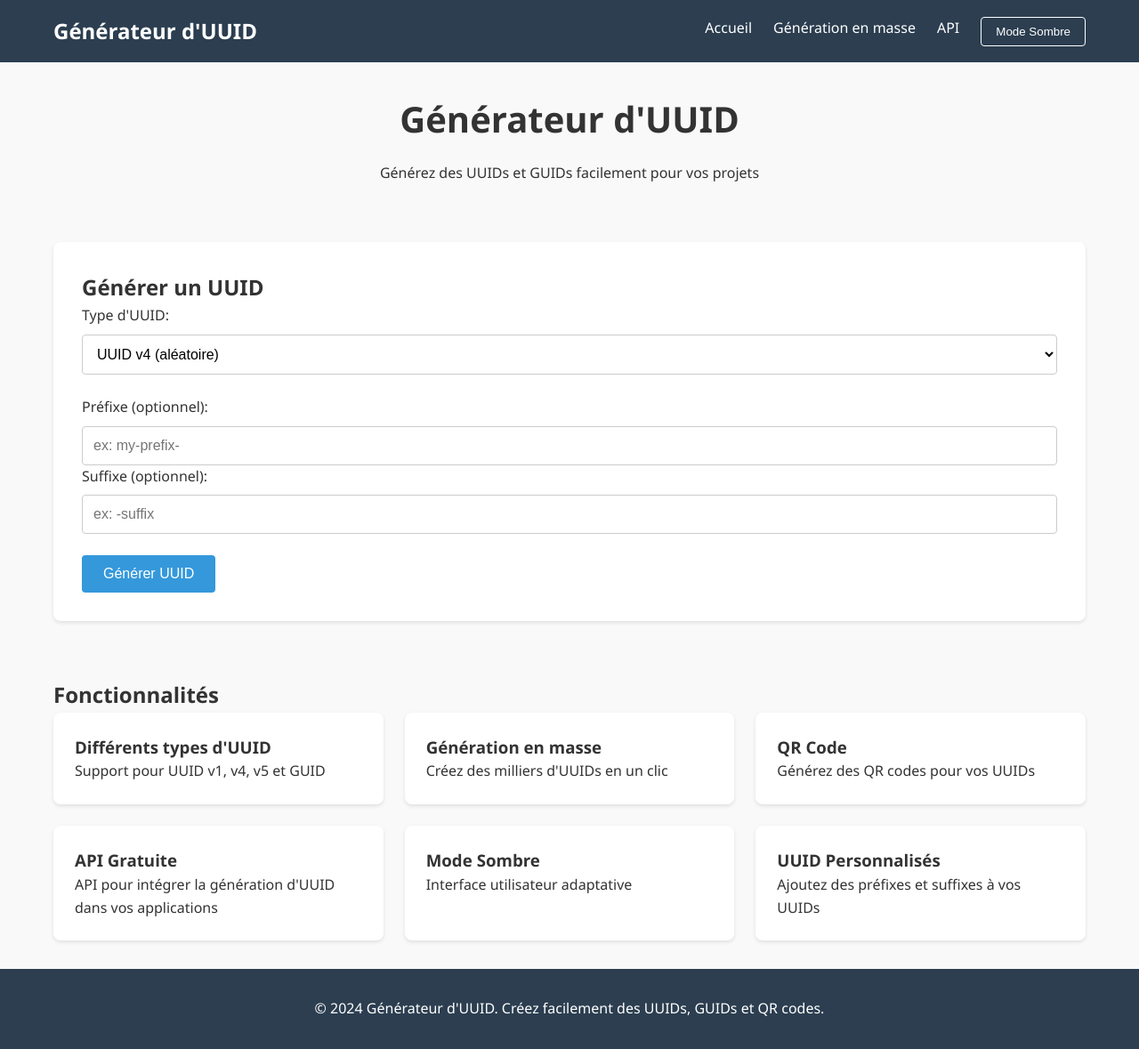
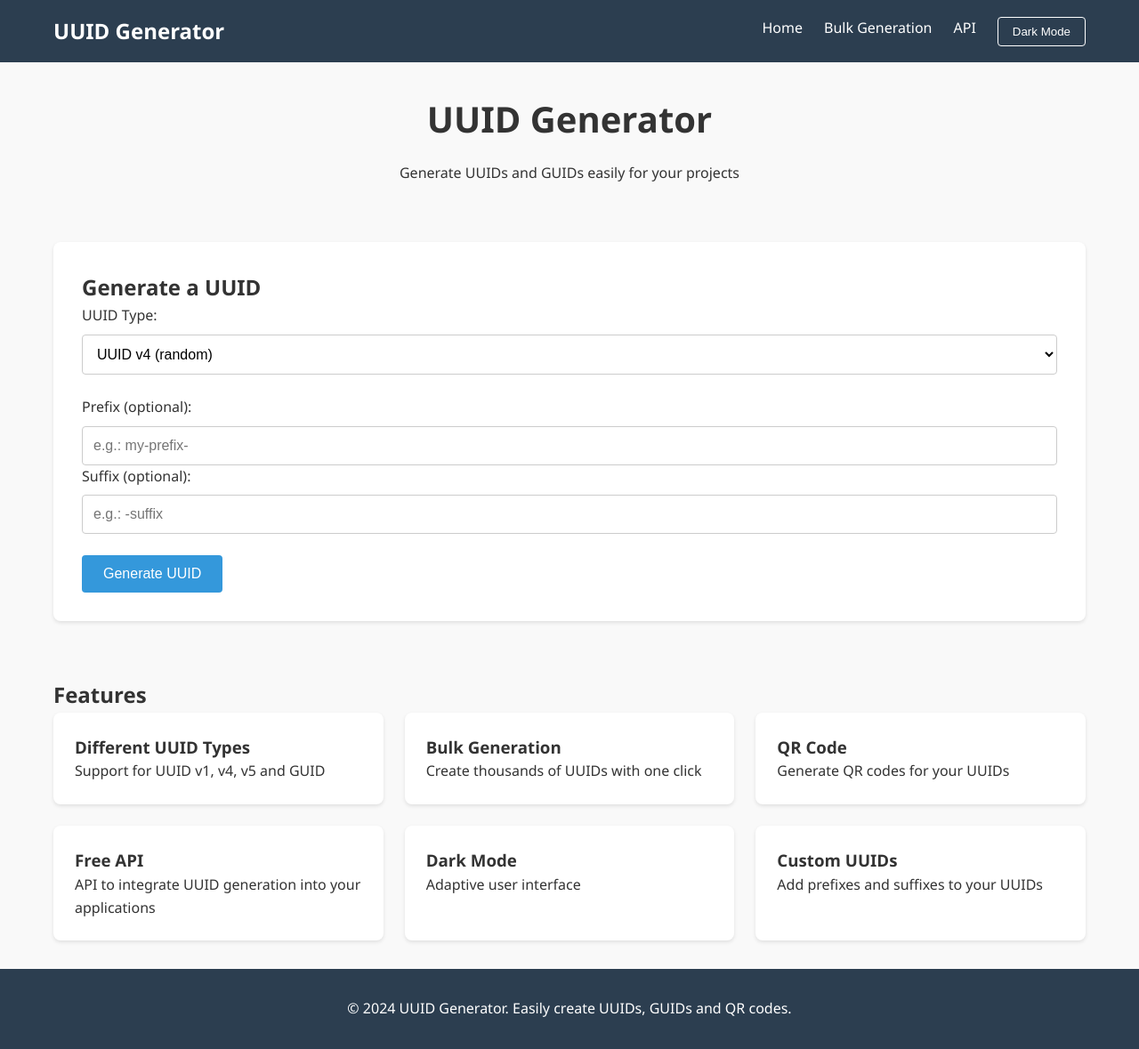
Before and after one commit to hassineabd/uuidgenerator, a Flask app: page / in a window 1280 px wide. Shown: the whole page at 89% size. Run offline with Flask 3, Linux system fonts and the light colour scheme.

Commit message:
traduit en anglais

```diff
--- a/app.py
+++ b/app.py
@@ -12,7 +12,7 @@ import datetime
 app = Flask(__name__)
 app.config.from_object(Config)
 
-# Rate limiter pour l'API
+# Rate limiter for the API
 limiter = Limiter(
     get_remote_address,
     app=app,
@@ -20,7 +20,7 @@ limiter = Limiter(
     storage_uri="memory://",
 )
 
-# Ajouter le contexte global pour tous les templates
+# Add global context for all templates
 @app.context_processor
 def inject_now():
     return {'now': datetime.datetime.now()}
@@ -28,20 +28,20 @@ def inject_now():
 @app.route('/')
 def index():
     return render_template('index.html',
-                          title=Config.SITE_TITLE,
-                          description=Config.SITE_DESCRIPTION)
+                          title="UUID Generator",
+                          description="Generate UUIDs and GUIDs easily for your projects")
 
 @app.route('/bulk')
 def bulk():
     return render_template('bulk.html',
-                          title="Générer des UUIDs en masse - " + Config.SITE_TITLE,
-                          description="Créez des milliers d'UUIDs en quelques secondes avec notre générateur en masse.")
+                          title="Generate Bulk UUIDs - " + Config.SITE_TITLE,
+                          description="Create thousands of UUIDs in seconds with our bulk generator.")
 
 @app.route('/api')
 def api_docs():
     return render_template('api.html',
-                          title="API UUID - Documentation - " + Config.SITE_TITLE,
-                          description="Documentation de l'API gratuite pour générer des UUIDs programmatiquement.")
+                          title="UUID API - Documentation - " + Config.SITE_TITLE,
+                          description="Documentation for the free API to generate UUIDs programmatically.")
 
 @app.route('/generate', methods=['POST'])
 def generate():
@@ -63,7 +63,7 @@ def generate_bulk():
     count = int(request.form.get('count', 10))
     uuid_type = request.form.get('type', 'v4')
 
-    # Limiter le nombre pour éviter les abus
+    # Limit the number to avoid abuse
     if count > 1000:
         count = 1000
 
@@ -89,7 +89,7 @@ def api_uuid():
     uuid_type = request.args.get('type', 'v4')
     count = int(request.args.get('count', 1))
 
-    # Limiter le nombre pour éviter les abus
+    # Limit the number to avoid abuse
     if count > 100:
         count = 100
 
--- a/static/js/code-generator.js
+++ b/static/js/code-generator.js
@@ -1,5 +1,5 @@
 document.addEventListener('DOMContentLoaded', function() {
-    // Gestion de la génération des snippets de code
+    // Managing the generation of code snippets
     const generateCodeBtn = document.getElementById('generate-code-btn');
     const codeLanguage = document.getElementById('code-language');
     const codeSnippet = document.getElementById('code-snippet').querySelector('code');
@@ -14,29 +14,29 @@ document.addEventListener('DOMContentLoaded', function() {
 
         switch (language) {
             case 'python':
-                code = `import uuid\n\n# Utiliser un UUID existant\nmy_uuid = uuid.UUID('${uuid}')\nprint(my_uuid)  # ${uuid}\n\n# Générer un nouvel UUID v4\nnew_uuid = uuid.uuid4()\nprint(new_uuid)`;
+                code = `import uuid\n\n# Use an existing UUID\nmy_uuid = uuid.UUID('${uuid}')\nprint(my_uuid)  # ${uuid}\n\n# Generate a new UUID v4\nnew_uuid = uuid.uuid4()\nprint(new_uuid)`;
                 break;
             case 'javascript':
-                code = `// Utiliser un UUID existant\nconst myUuid = '${uuid}';\nconsole.log(myUuid);  // ${uuid}\n\n// Générer un nouvel UUID v4 (navigateur moderne)\nif (self.crypto && self.crypto.randomUUID) {\n  const newUuid = self.crypto.randomUUID();\n  console.log('Nouvel UUID généré:', newUuid);\n} else {\n  console.log('API crypto.randomUUID non supportée');\n}`;
+                code = `// Use an existing UUID\nconst myUuid = '${uuid}';\nconsole.log(myUuid);  // ${uuid}\n\n// Generate a new UUID v4 (modern browser)\nif (self.crypto && self.crypto.randomUUID) {\n  const newUuid = self.crypto.randomUUID();\n  console.log('New UUID generated:', newUuid);\n} else {\n  console.log('crypto.randomUUID API not supported');\n}`;
                 break;
             case 'java':
-                code = `import java.util.UUID;\n\npublic class UUIDExample {\n    public static void main(String[] args) {\n        // Utiliser un UUID existant\n        UUID myUuid = UUID.fromString("${uuid}");\n        System.out.println(myUuid);  // ${uuid}\n        \n        // Générer un nouvel UUID v4\n        UUID randomUuid = UUID.randomUUID();\n        System.out.println("UUID généré: " + randomUuid);\n    }\n}`;
+                code = `import java.util.UUID;\n\npublic class UUIDExample {\n    public static void main(String[] args) {\n        // Use an existing UUID\n        UUID myUuid = UUID.fromString("${uuid}");\n        System.out.println(myUuid);  // ${uuid}\n        \n        // Generate a new UUID v4\n        UUID randomUuid = UUID.randomUUID();\n        System.out.println("Generated UUID: " + randomUuid);\n    }\n}`;
                 break;
             case 'csharp':
-                code = `using System;\n\nclass Program\n{\n    static void Main()\n    {\n        // Utiliser un UUID/GUID existant\n        Guid myGuid = Guid.Parse("${uuid}");\n        Console.WriteLine(myGuid);  // ${uuid}\n        \n        // Générer un nouveau GUID\n        Guid newGuid = Guid.NewGuid();\n        Console.WriteLine($"GUID généré: {newGuid}");\n    }\n}`;
+                code = `using System;\n\nclass Program\n{\n    static void Main()\n    {\n        // Use an existing UUID/GUID\n        Guid myGuid = Guid.Parse("${uuid}");\n        Console.WriteLine(myGuid);  // ${uuid}\n        \n        // Generate a new GUID\n        Guid newGuid = Guid.NewGuid();\n        Console.WriteLine($"Generated GUID: {newGuid}");\n    }\n}`;
                 break;
             default:
-                code = `// Code non disponible pour ce langage`;
+                code = `// Code not available for this language`;
         }
 
         codeSnippet.textContent = code;
     });
 
-    // Copier le code
+    // Copy the code
     copyCodeBtn.addEventListener('click', function() {
         const code = codeSnippet.textContent;
 
-        // Créer un élément temporaire pour la copie
+        // Create a temporary element for copying
         const tempElement = document.createElement('textarea');
         tempElement.value = code;
         tempElement.setAttribute('readonly', '');
@@ -44,19 +44,19 @@ document.addEventListener('DOMContentLoaded', function() {
         tempElement.style.left = '-9999px';
         document.body.appendChild(tempElement);
 
-        // Sélectionner et copier
+        // Select and copy
         tempElement.select();
         document.execCommand('copy');
 
-        // Nettoyer
+        // Clean up
         document.body.removeChild(tempElement);
 
-        showToast('Code copié dans le presse-papiers');
+        showToast('Code copied to clipboard');
     });
 
-    // Toast notification (réutilisable)
+    // Toast notification (reusable)
     function showToast(message) {
-        // Vérifier si la fonction existe déjà dans le contexte global
+        // Check if the function already exists in the global context
         if (window.showToast) {
             window.showToast(message);
             return;
--- a/static/js/main.js
+++ b/static/js/main.js
@@ -1,5 +1,5 @@
 document.addEventListener('DOMContentLoaded', function() {
-    // Gestion du formulaire UUID
+    // UUID form management
     const uuidForm = document.getElementById('uuid-form');
     const uuidTypeSelect = document.getElementById('uuid-type');
     const v5Options = document.querySelector('.v5-options');
@@ -7,35 +7,35 @@ document.addEventListener('DOMContentLoaded', function() {
     const uuidResult = document.getElementById('uuid-result');
     const copyUuidBtn = document.getElementById('copy-uuid');
 
-    // Boutons d'actions
+    // Action buttons
     const generateQrBtn = document.getElementById('generate-qr');
     const generateHashBtn = document.getElementById('generate-hash');
     const showCodeBtn = document.getElementById('show-code');
 
-    // Sections de résultats
+    // Result sections
     const qrResult = document.getElementById('qr-result');
     const hashResult = document.getElementById('hash-result');
     const codeResult = document.getElementById('code-result');
 
-    // Gestion du mode sombre
+    // Dark mode management
     const themeToggle = document.getElementById('theme-toggle');
     const body = document.body;
 
-    // Vérifier si le mode sombre est déjà activé
+    // Check if dark mode is already activated
     if (localStorage.getItem('darkMode') === 'true') {
         body.classList.add('dark-mode');
-        themeToggle.textContent = 'Mode Clair';
+        themeToggle.textContent = 'Light Mode';
     }
 
-    // Activer/désactiver le mode sombre
+    // Enable/disable dark mode
     themeToggle.addEventListener('click', function() {
         body.classList.toggle('dark-mode');
         const isDarkMode = body.classList.contains('dark-mode');
         localStorage.setItem('darkMode', isDarkMode);
-        themeToggle.textContent = isDarkMode ? 'Mode Clair' : 'Mode Sombre';
+        themeToggle.textContent = isDarkMode ? 'Light Mode' : 'Dark Mode';
     });
 
-    // Afficher/masquer les options v5 en fonction du type d'UUID
+    // Show/hide v5 options depending on UUID type
     uuidTypeSelect.addEventListener('change', function() {
         if (this.value === 'v5') {
             v5Options.style.display = 'block';
@@ -44,7 +44,7 @@ document.addEventListener('DOMContentLoaded', function() {
         }
     });
 
-    // Soumission du formulaire
+    // Form submission
     uuidForm.addEventListener('submit', function(e) {
         e.preventDefault();
 
@@ -58,25 +58,25 @@ document.addEventListener('DOMContentLoaded', function() {
         .then(data => {
             uuidResult.value = data.uuid;
             resultSection.style.display = 'block';
-            // Réinitialiser les sections de résultats
+            // Reset result sections
             qrResult.style.display = 'none';
             hashResult.style.display = 'none';
             codeResult.style.display = 'none';
         })
         .catch(error => {
             console.error('Error:', error);
-            alert('Une erreur est survenue lors de la génération de l\'UUID.');
+            alert('An error occurred while generating the UUID.');
         });
     });
 
-    // Copier l'UUID
+    // Copy UUID
     copyUuidBtn.addEventListener('click', function() {
         uuidResult.select();
         document.execCommand('copy');
-        showToast('UUID copié dans le presse-papiers');
+        showToast('UUID copied to clipboard');
     });
 
-    // Générer QR Code
+    // Generate QR Code
     generateQrBtn.addEventListener('click', function() {
         const uuid = uuidResult.value;
         if (!uuid) return;
@@ -97,7 +97,7 @@ document.addEventListener('DOMContentLoaded', function() {
             hashResult.style.display = 'none';
             codeResult.style.display = 'none';
 
-            // Configuration du bouton de téléchargement
+            // Download button configuration
             const downloadQrBtn = document.getElementById('download-qr');
             downloadQrBtn.onclick = function() {
                 const a = document.createElement('a');
@@ -110,11 +110,11 @@ document.addEventListener('DOMContentLoaded', function() {
         })
         .catch(error => {
             console.error('Error:', error);
-            alert('Une erreur est survenue lors de la génération du QR code.');
+            alert('An error occurred while generating the QR code.');
         });
     });
 
-    // Générer un hash
+    // Generate a hash
     document.getElementById('generate-hash-btn').addEventListener('click', function() {
         const uuid = uuidResult.value;
         const hashType = document.getElementById('hash-type').value;
@@ -134,17 +134,17 @@ document.addEventListener('DOMContentLoaded', function() {
         })
         .catch(error => {
             console.error('Error:', error);
-            alert('Une erreur est survenue lors de la génération du hash.');
+            alert('An error occurred while generating the hash.');
         });
     });
 
-    // Afficher/masquer les sections de résultats
+    // Show/hide result sections
     generateHashBtn.addEventListener('click', function() {
         qrResult.style.display = 'none';
         hashResult.style.display = 'block';
         codeResult.style.display = 'none';
 
-        // Déclencher la génération de hash
+        // Trigger hash generation
         document.getElementById('generate-hash-btn').click();
     });
 
@@ -153,16 +153,16 @@ document.addEventListener('DOMContentLoaded', function() {
         hashResult.style.display = 'none';
         codeResult.style.display = 'block';
 
-        // Déclencher la génération de code
+        // Trigger code generation
         document.getElementById('generate-code-btn').click();
     });
 
-    // Copier le hash
+    // Copy the hash
     document.getElementById('copy-hash').addEventListener('click', function() {
         const hashValue = document.getElementById('hash-value');
         hashValue.select();
         document.execCommand('copy');
-        showToast('Hash copié dans le presse-papiers');
+        showToast('Hash copied to clipboard');
     });
 
     // Toast notification
@@ -184,7 +184,7 @@ document.addEventListener('DOMContentLoaded', function() {
         }, 3000);
     }
 
-    // Style pour le toast
+    // Style for toast
     const style = document.createElement('style');
     style.textContent = `
         .toast {
--- a/templates/base.html
+++ b/templates/base.html
@@ -1,5 +1,5 @@
 <!DOCTYPE html>
-<html lang="fr">
+<html lang="en">
 <head>
     <meta charset="UTF-8">
     <meta name="viewport" content="width=device-width, initial-scale=1.0">
@@ -20,13 +20,13 @@
 <body>
     <header>
         <div class="container">
-            <h1><a href="/">Générateur d'UUID</a></h1>
+            <h1><a href="/">UUID Generator</a></h1>
             <nav>
                 <ul>
-                    <li><a href="/">Accueil</a></li>
-                    <li><a href="/bulk">Génération en masse</a></li>
+                    <li><a href="/">Home</a></li>
+                    <li><a href="/bulk">Bulk Generation</a></li>
                     <li><a href="/api">API</a></li>
-                    <li><button id="theme-toggle">Mode Sombre</button></li>
+                    <li><button id="theme-toggle">Dark Mode</button></li>
                 </ul>
             </nav>
         </div>
@@ -38,14 +38,14 @@
 
     <footer>
         <div class="container">
-            <p>© 2024 Générateur d'UUID. Créez facilement des UUIDs, GUIDs et QR codes.</p>
+            <p>© 2024 UUID Generator. Easily create UUIDs, GUIDs and QR codes.</p>
         </div>
     </footer>
 
     <script src="{{ url_for('static', filename='js/main.js') }}"></script>
     <script src="{{ url_for('static', filename='js/code-generator.js') }}"></script>
     <script>
-        // Mettre à jour l'année courante
+        // Update current year
         document.getElementById('current-year').textContent = new Date().getFullYear();
     </script>
 </body>
--- a/templates/index.html
+++ b/templates/index.html
@@ -2,49 +2,49 @@
 
 {% block content %}
 <section class="hero">
-    <h1>Générateur d'UUID</h1>
-    <p>Générez des UUIDs et GUIDs facilement pour vos projets</p>
+    <h1>UUID Generator</h1>
+    <p>Generate UUIDs and GUIDs easily for your projects</p>
 </section>
 
 <section class="uuid-generator">
     <div class="card">
-        <h2>Générer un UUID</h2>
+        <h2>Generate a UUID</h2>
 
         <form id="uuid-form">
             <div class="form-group">
-                <label for="uuid-type">Type d'UUID:</label>
+                <label for="uuid-type">UUID Type:</label>
                 <select id="uuid-type" name="type">
-                    <option value="v4">UUID v4 (aléatoire)</option>
-                    <option value="v1">UUID v1 (basé sur le temps)</option>
-                    <option value="v5">UUID v5 (basé sur le nom)</option>
-                    <option value="guid">GUID (format Windows)</option>
+                    <option value="v4">UUID v4 (random)</option>
+                    <option value="v1">UUID v1 (time-based)</option>
+                    <option value="v5">UUID v5 (name-based)</option>
+                    <option value="guid">GUID (Windows format)</option>
                 </select>
             </div>
 
             <div class="form-group v5-options" style="display: none;">
-                <label for="namespace">Namespace UUID (optionnel):</label>
-                <input type="text" id="namespace" name="namespace" placeholder="ex: 6ba7b810-9dad-11d1-80b4-00c04fd430c8">
+                <label for="namespace">Namespace UUID (optional):</label>
+                <input type="text" id="namespace" name="namespace" placeholder="e.g.: 6ba7b810-9dad-11d1-80b4-00c04fd430c8">
 
-                <label for="name">Nom:</label>
-                <input type="text" id="name" name="name" placeholder="ex: example.com">
+                <label for="name">Name:</label>
+                <input type="text" id="name" name="name" placeholder="e.g.: example.com">
             </div>
 
             <div class="form-group">
-                <label for="prefix">Préfixe (optionnel):</label>
-                <input type="text" id="prefix" name="prefix" placeholder="ex: my-prefix-">
+                <label for="prefix">Prefix (optional):</label>
+                <input type="text" id="prefix" name="prefix" placeholder="e.g.: my-prefix-">
 
-                <label for="suffix">Suffixe (optionnel):</label>
-                <input type="text" id="suffix" name="suffix" placeholder="ex: -suffix">
+                <label for="suffix">Suffix (optional):</label>
+                <input type="text" id="suffix" name="suffix" placeholder="e.g.: -suffix">
             </div>
 
-            <button type="submit" class="btn">Générer UUID</button>
+            <button type="submit" class="btn">Generate UUID</button>
         </form>
 
         <div id="result" class="result">
-            <h3>Résultat:</h3>
+            <h3>Result:</h3>
             <div class="uuid-display">
                 <input type="text" id="uuid-result" readonly>
-                <button id="copy-uuid" class="btn-small">Copier</button>
+                <button id="copy-uuid" class="btn-small">Copy</button>
             </div>
 
             <div class="result-actions">
@@ -56,7 +56,7 @@
             <div id="qr-result" style="display: none;">
                 <h4>QR Code:</h4>
                 <div id="qr-image"></div>
-                <button id="download-qr" class="btn-small">Télécharger</button>
+                <button id="download-qr" class="btn-small">Download</button>
             </div>
 
             <div id="hash-result" style="display: none;">
@@ -68,11 +68,11 @@
                         <option value="sha256">SHA-256</option>
                         <option value="sha512">SHA-512</option>
                     </select>
-                    <button id="generate-hash-btn" class="btn-small">Générer</button>
+                    <button id="generate-hash-btn" class="btn-small">Generate</button>
                 </div>
                 <div class="uuid-display">
                     <input type="text" id="hash-value" readonly>
-                    <button id="copy-hash" class="btn-small">Copier</button>
+                    <button id="copy-hash" class="btn-small">Copy</button>
                 </div>
             </div>
 
@@ -85,41 +85,41 @@
                         <option value="java">Java</option>
                         <option value="csharp">C#</option>
                     </select>
-                    <button id="generate-code-btn" class="btn-small">Générer</button>
+                    <button id="generate-code-btn" class="btn-small">Generate</button>
                 </div>
                 <pre id="code-snippet"><code></code></pre>
-                <button id="copy-code" class="btn-small">Copier le Code</button>
+                <button id="copy-code" class="btn-small">Copy Code</button>
             </div>
         </div>
     </div>
 </section>
 
 <section class="features">
-    <h2>Fonctionnalités</h2>
+    <h2>Features</h2>
     <div class="feature-grid">
         <div class="feature-card">
-            <h3>Différents types d'UUID</h3>
-            <p>Support pour UUID v1, v4, v5 et GUID</p>
+            <h3>Different UUID Types</h3>
+            <p>Support for UUID v1, v4, v5 and GUID</p>
         </div>
         <div class="feature-card">
-            <h3>Génération en masse</h3>
-            <p>Créez des milliers d'UUIDs en un clic</p>
+            <h3>Bulk Generation</h3>
+            <p>Create thousands of UUIDs with one click</p>
         </div>
         <div class="feature-card">
             <h3>QR Code</h3>
-            <p>Générez des QR codes pour vos UUIDs</p>
+            <p>Generate QR codes for your UUIDs</p>
         </div>
         <div class="feature-card">
-            <h3>API Gratuite</h3>
-            <p>API pour intégrer la génération d'UUID dans vos applications</p>
+            <h3>Free API</h3>
+            <p>API to integrate UUID generation into your applications</p>
         </div>
         <div class="feature-card">
-            <h3>Mode Sombre</h3>
-            <p>Interface utilisateur adaptative</p>
+            <h3>Dark Mode</h3>
+            <p>Adaptive user interface</p>
         </div>
         <div class="feature-card">
-            <h3>UUID Personnalisés</h3>
-            <p>Ajoutez des préfixes et suffixes à vos UUIDs</p>
+            <h3>Custom UUIDs</h3>
+            <p>Add prefixes and suffixes to your UUIDs</p>
         </div>
     </div>
 </section>
```
Also changed, not shown: config.py (+5 -3 lines), templates/about.html (+27 -27 lines), templates/api.html (+26 -26 lines), templates/bulk.html (+29 -29 lines).
